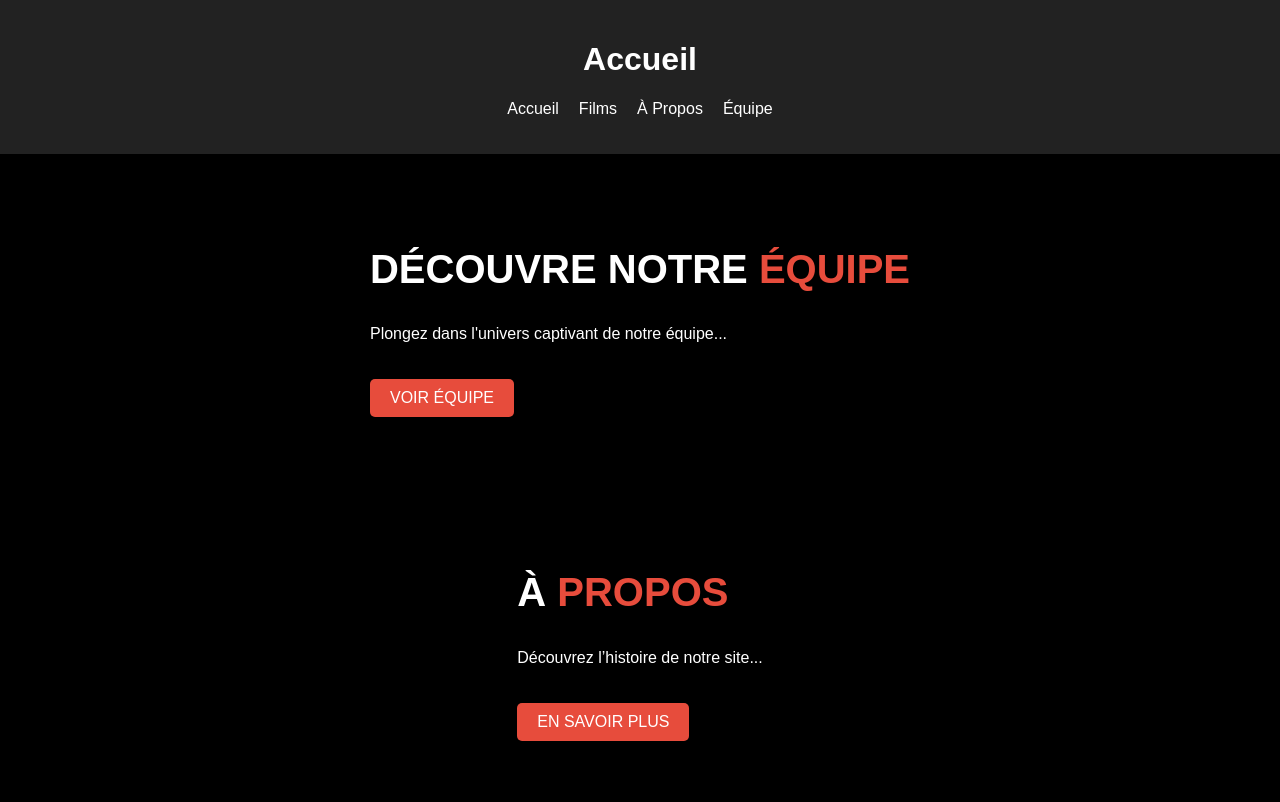
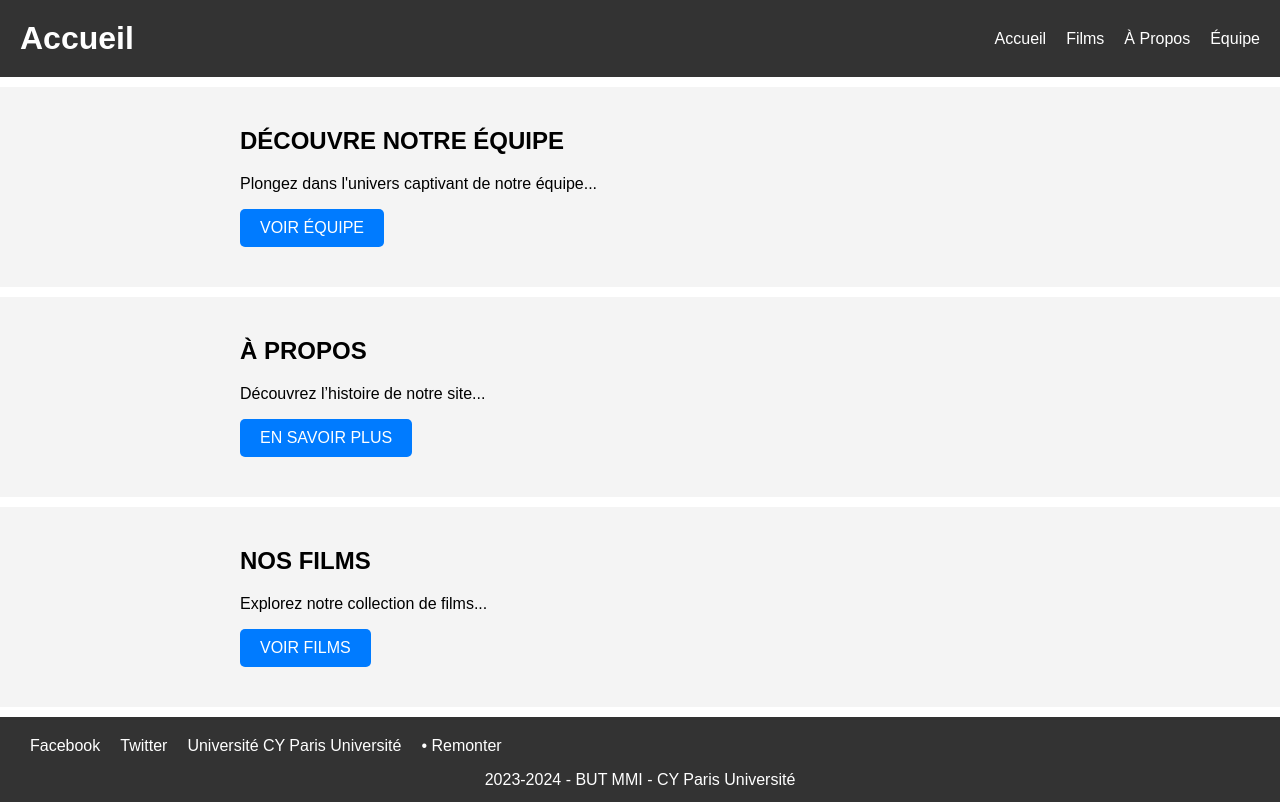
Before and after one commit to WazabiH/SAE_303-Data, a PHP site: page /acceuil.html in a window 1280 px wide. Shown: the top 802 px of the page. Run offline with PHP 8.4, Linux system fonts and the light colour scheme.

Commit message:
Update acceuil.css

```diff
--- a/css/acceuil.css
+++ b/css/acceuil.css
@@ -1,66 +1,98 @@
-/* Styles généraux */
+/* Reset de quelques styles de base */
 body {
+  margin: 0;
   font-family: Arial, sans-serif;
+}
+
+/* Styles du header */
+header {
+  display: flex;
+  justify-content: space-between;
+  align-items: center;
+  padding: 20px;
+  background-color: #333;
+  color: white;
+}
+
+h1 {
+  margin: 0;
+}
+
+/* Styles de la barre de navigation */
+nav ul {
+  list-style: none;
   margin: 0;
   padding: 0;
-  background-color: #000;
-  color: #fff;
+  display: flex;
 }
 
-/* Header */
-header {
-  background-color: #222;
-  padding: 20px;
-  text-align: center;
+nav ul li {
+  margin-left: 20px;
 }
 
-header nav ul {
-  list-style: none;
-  padding: 0;
-  display: flex;
-  justify-content: center;
-  gap: 20px;
-}
-
-header nav ul li a {
-  color: #fff;
+nav ul li a {
+  color: white;
   text-decoration: none;
 }
 
-/* Sections */
-.section-equipe, .section-a-propos, .section-films {
-  display: flex;
-  align-items: center;
-  justify-content: center;
-  padding: 60px;
+/* Styles des sections */
+section {
+  padding: 40px;
+  background-color: #f4f4f4;
+  margin: 10px 0;
 }
 
-.section-equipe h2, .section-a-propos h2, .section-films h2 {
-  font-size: 2.5em;
+.content {
+  max-width: 800px;
+  margin: 0 auto;
 }
 
-.section-equipe span, .section-a-propos span, .section-films span {
-  color: #E74C3C;
+h2 {
+  margin-top: 0;
 }
 
+/* Styles des boutons */
 .button {
   display: inline-block;
-  margin-top: 20px;
   padding: 10px 20px;
+  background-color: #007BFF;
   color: white;
-  background-color: #E74C3C;
   text-decoration: none;
   border-radius: 5px;
 }
 
-.button:hover {
-  background-color: #C0392B;
+/* Styles du footer */
+.site-footer {
+  padding: 20px;
+  background-color: #333;
+  color: white;
+  text-align: center;
 }
 
-/* Footer */
-.site-footer {
-  background-color: #111;
-  padding: 20px;
-  text-align: center;
-  color: #ddd;
+.reseaux-sociaux {
+  list-style: none;
+  padding: 0;
 }
+
+.reseaux-sociaux li {
+  display: inline;
+  margin: 0 10px;
+}
+
+.reseaux-sociaux a {
+  color: white;
+  text-decoration: none;
+}
+
+/* Responsive */
+@media (max-width: 600px) {
+  header {
+    flex-direction: column;
+    align-items: flex-start;
+  }
+
+  nav ul {
+    justify-content: flex-end;
+    width: 100%;
+  }
+}
```
